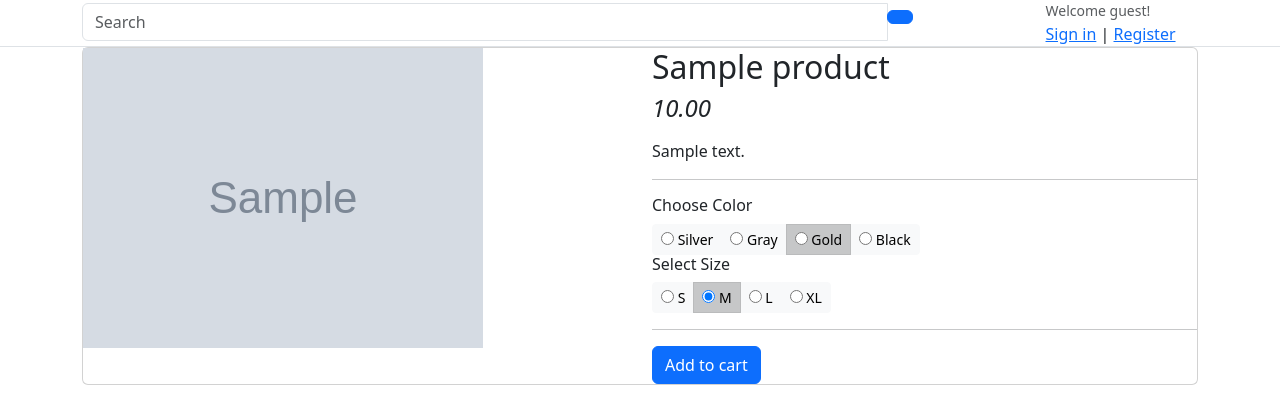
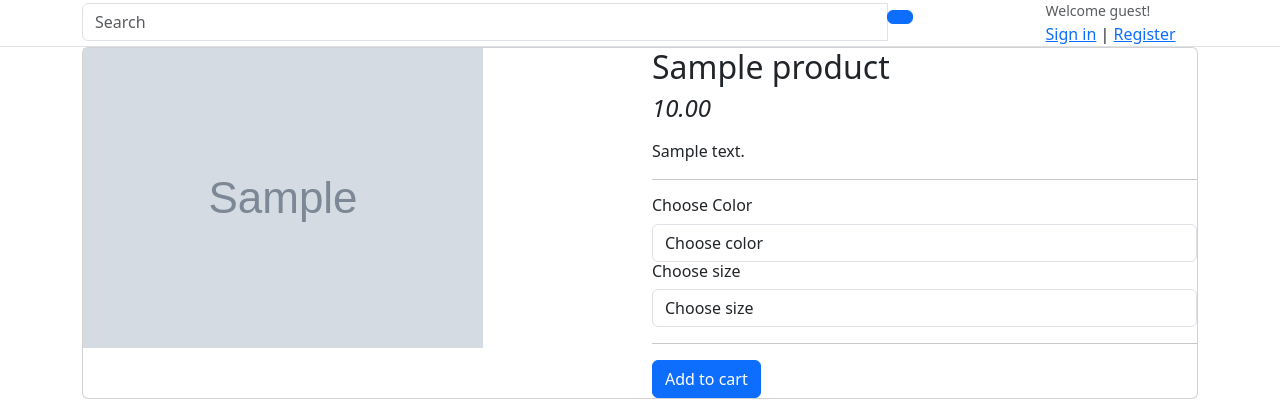
Before and after one commit to Tnovyloo/E-Commerce-Shop, a Django app: a page that uses templates/store/product_detail.html in a window 1280 px wide. Shown: the part 381-788 px from the top of the page. Run offline with Django 4.2, Linux system fonts and the light colour scheme; tables that the repository leaves empty hold one stand-in row (values such as "Sample post"); grey boxes marked "Sample" are stand-in pictures; parts of the project's set-up code (start-up, migrations or seed data) failed here and were passed over; some libraries are stand-ins or nearby versions.

Commit message:
Creating Products variations, Variation Manager, adjusting views.py to new functionalities.

```diff
--- a/carts/views.py
+++ b/carts/views.py
@@ -14,6 +14,11 @@ def _cart_id(request):
 
 
 def add_cart(request, product_id):
+    if request.method == "POST":
+        color = request.POST['color']
+        size = request.POST['size']
+        print(color, size)
+
     product = Product.objects.get(id=product_id)
     try:   # Get the session key of current user.
         cart = Cart.objects.get(cart_id=_cart_id(request))
--- a/shop/settings.py
+++ b/shop/settings.py
@@ -51,6 +51,7 @@ MIDDLEWARE = [
     'django.contrib.auth.middleware.AuthenticationMiddleware',
     'django.contrib.messages.middleware.MessageMiddleware',
     'django.middleware.clickjacking.XFrameOptionsMiddleware',
+    'django.middleware.csrf.CsrfViewMiddleware',
 ]
 
 ROOT_URLCONF = 'shop.urls'
--- a/store/models.py
+++ b/store/models.py
@@ -21,3 +21,29 @@ class Product(models.Model):
 
     def __str__(self):
         return self.product_name
+
+
+class VariationManager(models.Manager):
+    def colors(self):
+        return super(VariationManager, self).filter(variation_category='color', is_active=True)
+
+    def sizes(self):
+        return super(VariationManager, self).filter(variation_category='size', is_active=True)
+
+
+variation_category_choice = (
+    ('color', 'color'),
+    ('size', 'size')
+)
+
+class Variation(models.Model):
+    product             = models.ForeignKey(Product, on_delete=models.CASCADE)
+    variation_category  = models.CharField(max_length=100, choices=variation_category_choice)
+    variation_value     = models.CharField(max_length=100)
+    is_active           = models.BooleanField(default=True)
+    created_date        = models.DateTimeField(auto_now=True)
+
+    objects = VariationManager()
+
+    def __str__(self):
+        return str(f"{self.product} - {self.variation_value}")
--- a/store/views.py
+++ b/store/views.py
@@ -64,6 +64,7 @@ def search(request):
     context = {
         'products': products,
         'products_count': products_count,
+        'phrase': keyword,
     }
 
     # TODO adjust html page.
--- a/templates/store/product_detail.html
+++ b/templates/store/product_detail.html
@@ -22,6 +22,9 @@
 </article> <!-- gallery-wrap .end// -->
 		</aside>
 		<main class="col-md-6 border-left">
+
+<form action="{% url 'add_cart' product.id %}" method="POST">
+	{% csrf_token %}
 	<article class="content-body">
 
 	<h2 class="title">{{ product.product_name }}</h2>
@@ -37,39 +40,23 @@
 		<div class="row">
 			<div class="item-option-select">
 				<h6>Choose Color</h6>
-			<div class="btn-group btn-group-sm btn-group-toggle" data-toggle="buttons">
-			  <label class="btn btn-light">
-			    <input type="radio" name="radio_color"> Silver
-			  </label>
-			  <label class="btn btn-light">
-			    <input type="radio" name="radio_color" > Gray
-			  </label>
-			  <label class="btn btn-light active">
-			    <input type="radio" name="radio_color checked"> Gold
-			  </label>
-			  <label class="btn btn-light">
-			    <input type="radio" name="radio_color"> Black
-			  </label>
-			</div>
+				<select name="color" class="form-control" required>
+					<option value="" disabled selected>Choose color</option>
+					{% for option in product.variation_set.colors %}
+					<option value="{{ option.variation | lower }}">{{ option.variation_value | capfirst }}</option>
+					{% endfor %}
+				</select>
 			</div>
 		</div> <!-- row.// -->
 		<div class="row">
 			<div class="item-option-select">
-			<h6>Select Size</h6>
-			<div class="btn-group btn-group-sm btn-group-toggle" data-toggle="buttons">
-			  <label class="btn btn-light">
-			    <input type="radio" name="radio_color"> S
-			  </label>
-			  <label class="btn btn-light active">
-			    <input type="radio" name="radio_color" checked> M
-			  </label>
-			  <label class="btn btn-light">
-			    <input type="radio" name="radio_color"> L
-			  </label>
-			  <label class="btn btn-light">
-			    <input type="radio" name="radio_color"> XL
-			  </label>
-			</div>
+				<h6>Choose size</h6>
+				<select name="size" class="form-control">
+					<option value="" disabled selected>Choose size</option>
+					{% for option in product.variation_set.sizes  %}
+					<option value="{{ option.variation | lower }}">{{ option.variation_value | capfirst }}</option>
+					{% endfor %}
+				</select>
 			</div>
 		</div> <!-- row.// -->
 		<hr>
@@ -77,13 +64,15 @@
 		<h5 class="text-danger">Out of stock</h5>
 		{% else %}
 			{% if in_cart %}
-		<a href="{% url 'add_cart' product.id %}" class="btn  btn-success"> <span class="text">Added to cart</span> <i class="fas fa-check"></i>  </a>
+			<a href="{% url 'add_cart' product.id %}" class="btn  btn-success"> <span class="text">Added to cart</span> <i class="fas fa-check"></i></a>
+			<h1></h1>
 			<a href="{% url 'cart' %}" class="btn btn-outline-primary"> <span class="text">View cart</span> <i class="fas fa-eye"></i>  </a>
 			{% else %}
-		<a href="{% url 'add_cart' product.id %}" class="btn  btn-primary"> <span class="text">Add to cart</span> <i class="fas fa-shopping-cart"></i>  </a>
+			<button type="submit" class="btn btn-primary"> <span class="text">Add to cart</span> <i class="fas fa-shopping-cart"></i> </button>
 			{% endif %}
 		{% endif %}
 	</article> <!-- product-info-aside .// -->
+</form>
 		</main> <!-- col.// -->
 	</div> <!-- row.// -->
 </div> <!-- card.// -->
```
Also changed, not shown: store/admin.py (+7 -1 lines), templates/store/store.html (+8 -24 lines). Lines whose indentation alone changed are shown as unchanged.
